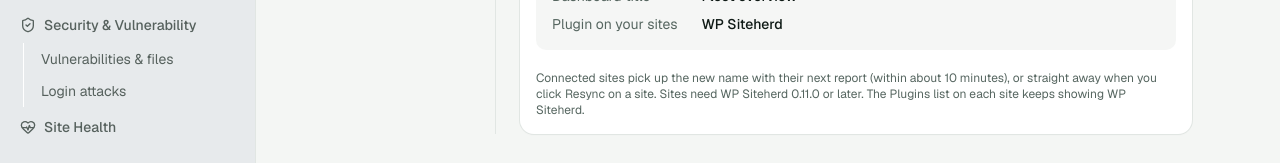
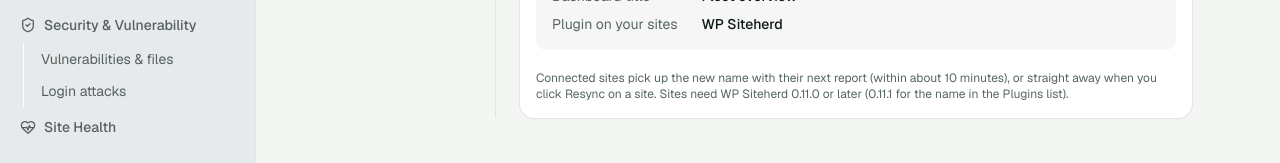
Before and after one commit to slightgrey/siteherd-app, a Next.js app: page /settings/white-label in a window 1280 px wide. Shown: the part 411-574 px from the top of the page. Built offline with nearby package versions, Linux system fonts and the light colour scheme; no server answers; the database is empty; sample sign-in values are in the browser's storage.

Commit message:
White label settings: the plugin's name in the Plugins list follows the agency name (plugin 0.11.1)

```diff
--- a/src/app/(app)/settings/white-label/white-label-form.tsx
+++ b/src/app/(app)/settings/white-label/white-label-form.tsx
@@ -73,7 +73,7 @@
 
           <p className="text-xs text-muted-foreground">
             Connected sites pick up the new name with their next report (within about 10 minutes), or straight away when you
-            click Resync on a site. Sites need WP Siteherd 0.11.0 or later. The Plugins list on each site keeps showing WP Siteherd.
+            click Resync on a site. Sites need WP Siteherd 0.11.0 or later (0.11.1 for the name in the Plugins list).
           </p>
         </form>
       </CardContent>
```
